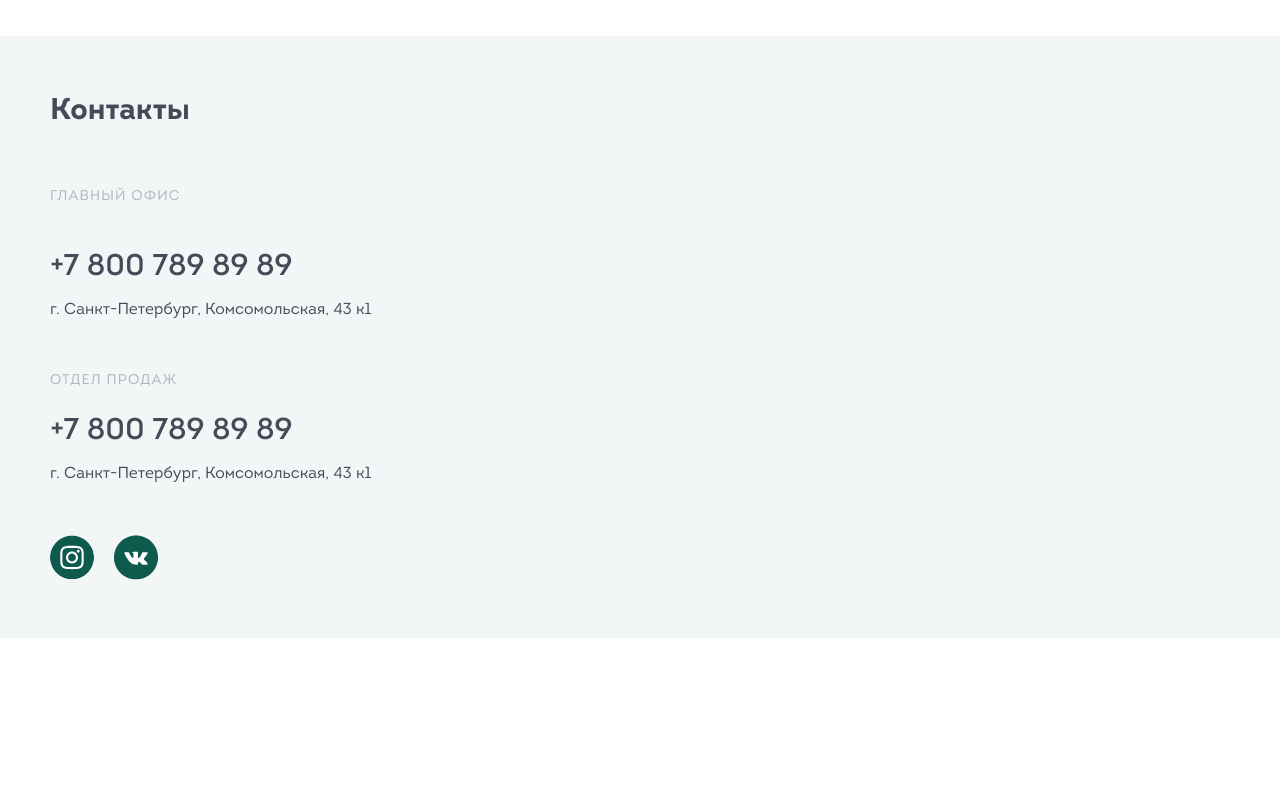
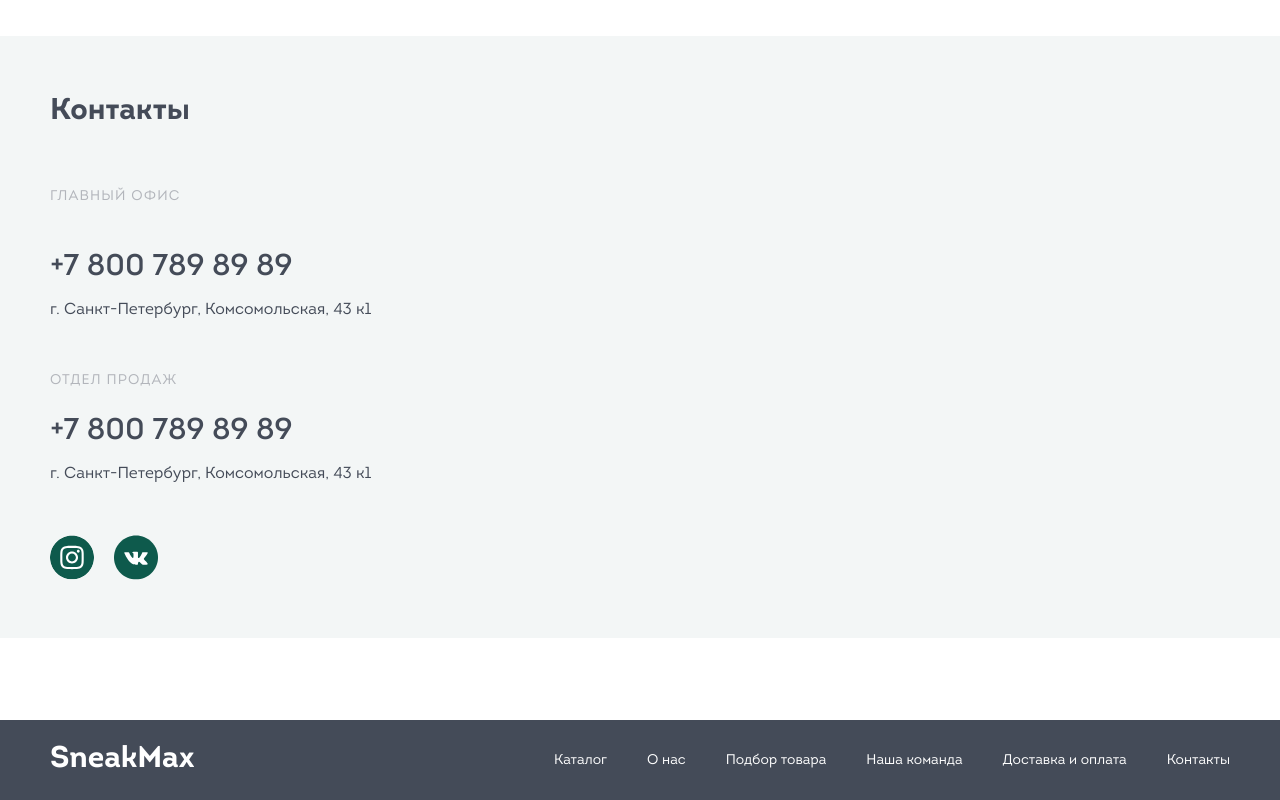
Before and after one commit to mo7um/sneakmax, a React (Vite) app: page / in a window 1280 px wide. Shown: the part 4110-4910 px from the top of the page. Before the commit the page ends 4748 px from the top, so only its background shows below. Built offline with nearby package versions, Linux system fonts and the light colour scheme.

Commit message:
feat: сверстан компонент Footer

```diff
--- a/src/App.tsx
+++ b/src/App.tsx
@@ -1,12 +1,14 @@
 import './styles/global.css';
 import Header from './components/Header/Header';
 import Main from './components/Main/Main';
+import Footer from './components/Footer/Footer'
 
 function App() {
     return (
         <>
             <Header />
             <Main />
+            <Footer />
         </>
     );
 }
--- /dev/null
+++ b/src/components/Footer/Footer.tsx
@@ -0,0 +1,32 @@
+import styled from 'styled-components';
+import Navigation from '../Common/Navigation';
+
+const StyledFooter = styled.footer`
+    height: 80px;
+    margin-top: 82px;
+    display: flex;
+    justify-content: center;
+    align-items: center;
+    background-color: var(--color-text);
+`;
+
+const Content = styled.div`
+    color: #ffffff;
+    font-size: 14px;
+    width: 1180px;
+    display: flex;
+    justify-content: space-between;
+`;
+
+const Footer = () => {
+    return (
+        <StyledFooter>
+            <Content>
+                <h2>SneakMax</h2>
+                <Navigation />
+            </Content>
+        </StyledFooter>
+    );
+};
+
+export default Footer;
```
